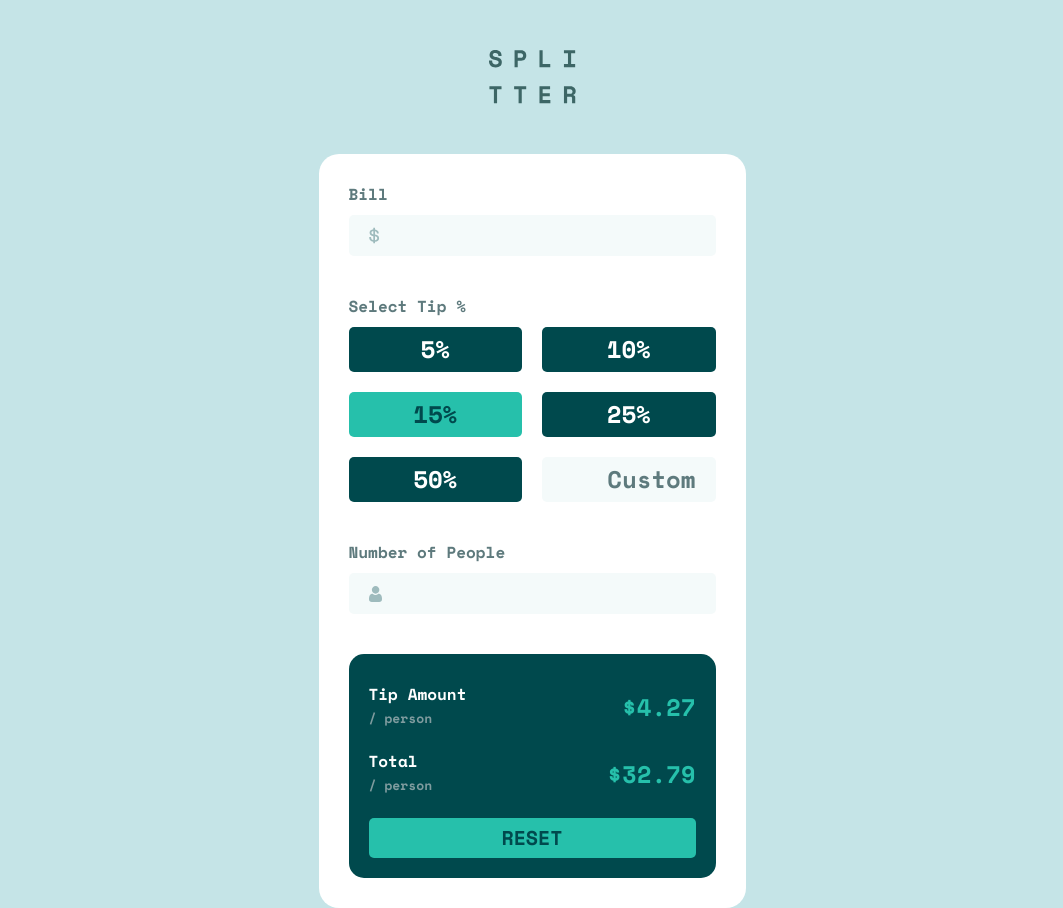
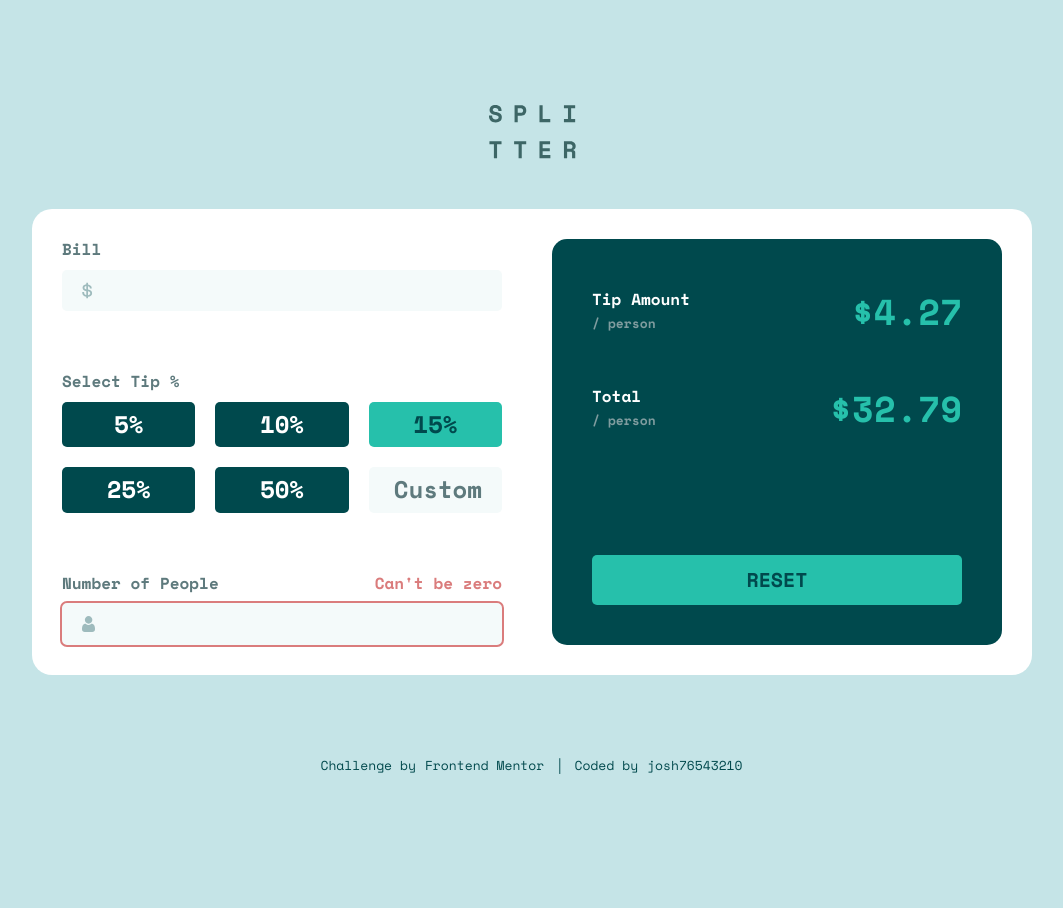
Before and after one commit to josh76543210/Frontend-Mentor---Tip-calculator-app-solution, a website built with Vite: page src/index.html in a window 1280 px wide. Shown: the top 908 px of the page, without its empty margins (108-1171 px from the left). After the commit the page ends 800 px from the top, so only its background shows below. Built offline with nearby package versions, Linux system fonts and the light colour scheme.

Commit message:
Added css responsiveness for large and very small screens;

```diff
--- a/src/css/queries.css
+++ b/src/css/queries.css
@@ -1,5 +1,27 @@
+/**********************/
+/*     over 352px     */
+/**********************/
+@media only screen and (min-width: 22em) {
+  .card {
+    padding: calc((30 / 16) * 1rem);
+  }
+}
+
+/**********************/
+/*     over 384px     */
+/**********************/
+@media only screen and (min-width: 24em) {
+  /* form */
+  .errormessage {
+    position: absolute;
+    top: calc((-5 / 16) * 1rem);
+    right: 0;
+  }
+}
+
 /**********************/
 /*     over 448px     */
+/*    FOOTER QUERY    */
 /**********************/
 @media (min-width: 28em) {
   /* Main */
@@ -48,4 +70,43 @@
 /*     over 1120px     */
 /***********************/
 @media only screen and (min-width: 70em) {
+  /* Main */
+  /* card */
+  .card {
+    max-width: calc((1000 / 16) * 1rem);
+
+    flex-direction: row;
+    gap: calc((50 / 16) * 1rem);
+  }
+
+  /* form */
+  .card__form {
+    gap: calc((60 / 16) * 1rem);
+  }
+
+  .radio-control {
+    grid-template-columns: 1fr 1fr 1fr;
+  }
+
+  /* display */
+  .card__display {
+    padding: calc((40 / 16) * 1rem);
+    padding-top: calc((50 / 16) * 1rem);
+
+    flex-basis: calc((450 / 16) * 1rem);
+    flex-grow: 0;
+    flex-shrink: 0;
+
+    gap: calc((50 / 16) * 1rem);
+  }
+
+  #tip-amount,
+  #total {
+    font-size: calc((36 / 16) * 1rem);
+  }
+
+  button[type="reset"] {
+    padding: calc((12 / 16) * 1rem);
+    margin-top: auto;
+  }
 }
--- a/src/css/style.css
+++ b/src/css/style.css
@@ -39,6 +39,8 @@
   --light-grayish-cyan: hsl(185, 41%, 84%);
   --very-light-grayish-cyan: hsl(189, 41%, 97%);
   --white: hsl(0, 0%, 100%);
+  /* OTHER */
+  --error: hsl(0, 56%, 67%);
 }
 
 /* General Styling */
@@ -77,8 +79,10 @@ main {
 
 /* card */
 .card {
+  width: 100%;
+  max-width: calc((500 / 16) * 1rem);
   background-color: var(--white);
-  padding: calc((30 / 16) * 1rem);
+  padding: calc((30 / 16) * 1rem) calc((10 / 16) * 1rem);
   border-radius: calc((20 / 16) * 1rem);
 
   display: flex;
@@ -88,6 +92,8 @@ main {
 
 /* form */
 .card__form {
+  width: 100%;
+
   display: flex;
   flex-direction: column;
   gap: calc((40 / 16) * 1rem);
@@ -219,14 +225,14 @@ input[type="number"] {
 .errormessage {
   padding: calc((5 / 16) * 1rem) 0;
   text-align: right;
-  color: red;
+  color: var(--error);
   font-size: calc((16 / 16) * 1rem);
 
   display: none;
 }
 
 [aria-invalid="true"] {
-  outline: 2px solid red;
+  outline: 2px solid var(--error);
 }
 
 [aria-invalid="true"] ~ .errormessage {
--- a/src/index.html
+++ b/src/index.html
@@ -82,7 +82,7 @@
               name="people"
               id="people"
               aria-errormessage="people-error"
-              aria-invalid="false"
+              aria-invalid="true"
             />
             <p class="errormessage" id="people-error">Can't be zero</p>
           </div>
```
